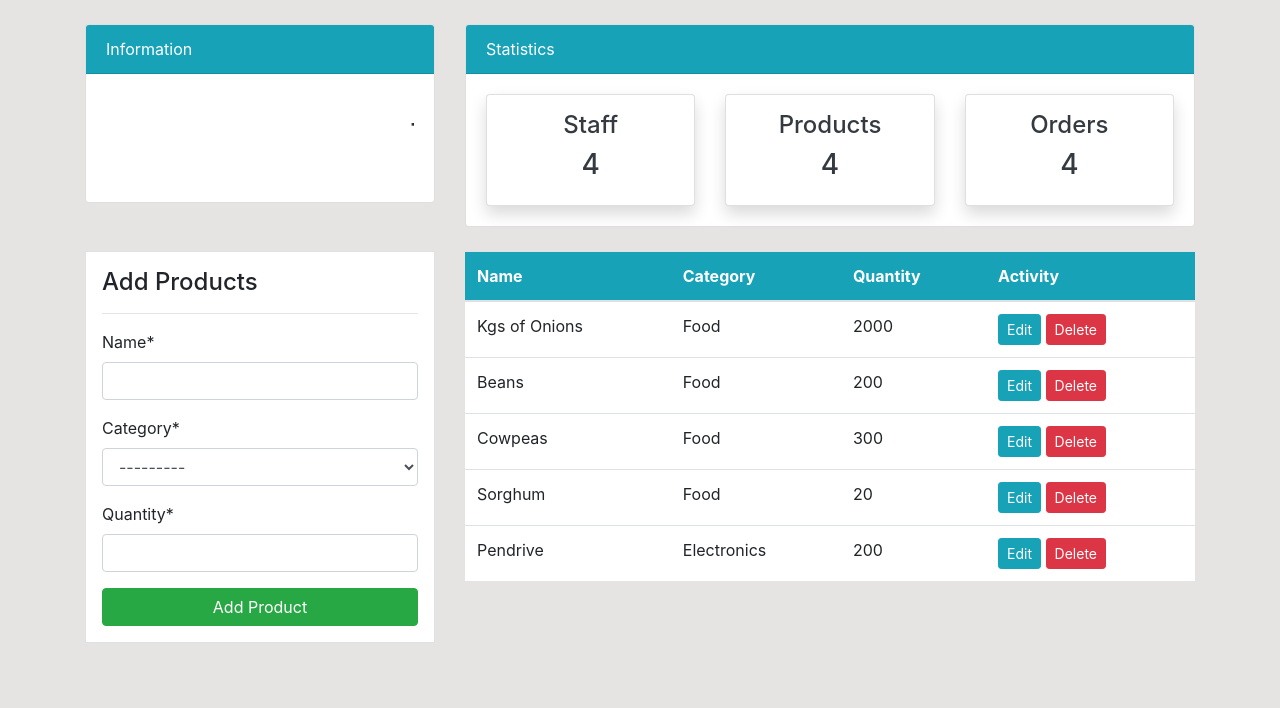
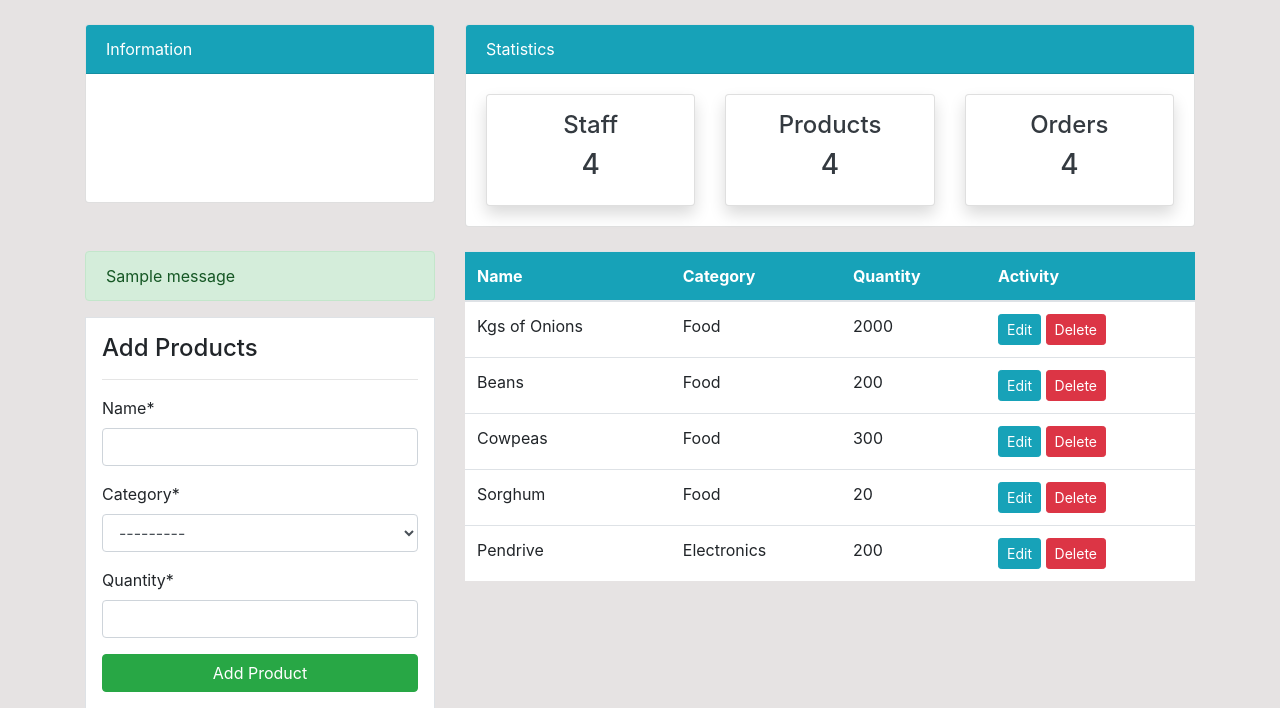
Before and after one commit to byron00123/IventoryManagementSystem, a Django app: page /product/ in a window 1280 px wide. Shown: the part 56-764 px from the top of the page. Run offline with Django 4.2, Linux system fonts and the light colour scheme; a user stored in the database is signed in; data comes from the database, SQL or seed files in the repository; both versions use the stored data as it was after the commit; one stand-in notice (Sample message) is shown; some libraries are stand-ins or nearby versions.

Commit message:
create flash message

```diff
--- a/dashboard/views.py
+++ b/dashboard/views.py
@@ -4,6 +4,7 @@ from django.contrib.auth.decorators import login_required
 from .models import Product, Order
 from .forms import ProductForm, OrderForm
 from django.contrib.auth.models import User
+from django.contrib import messages
 
 
 # Create your views here.
@@ -53,6 +54,9 @@ def product(request):
         form = ProductForm(request.POST)
         if form.is_valid():
             form.save()
+            product_name = form.cleaned_data.get('name')
+            messages.success(request, f'{product_name} has been added')
+
             return redirect("dashboard-product")
 
     else:
--- a/templates/dashboard/product.html
+++ b/templates/dashboard/product.html
@@ -10,6 +10,14 @@
 <div class="container">
     <div class="row my-4">
     <div class="col-md-4">
+       {% for message in messages %}
+       {% if message%}
+        <div class="alert alert-{{ message.tags }}">
+            {{ message }}
+
+        </div>
+       {% endif%}
+       {% endfor %}
     <div class="border bg-white p-3">
     <h4>Add Products</h4>
     <hr>
--- a/templates/dashboard/staff_index.html
+++ b/templates/dashboard/staff_index.html
@@ -27,6 +27,7 @@
                                 <th scope="col">Product</th>
                                 <th scope="col">Category</th>
                                 <th scope="col">Quantity</th>
+                                <th scope="col">Date</th>
                             </tr>
                         </thead>
                         <tbody>
@@ -36,6 +37,7 @@
                                 <td>{{ order.product.name }}</td>
                                 <td>{{ order.product.category }}</td>
                                 <td>{{ order.order_quantity }}</td>
+                                <td>{{ order.date }}</td>
                             </tr>
                             {% endif %}
                             {% endfor %}
--- a/user/views.py
+++ b/user/views.py
@@ -1,6 +1,7 @@
 from django.shortcuts import render, redirect
 from django.contrib.auth.forms import UserCreationForm
 from .forms import CreateUserForm, UserUpdateForm, ProfileUpdateForm
+from django.contrib import messages
 
 
 # Create your views here.
@@ -10,6 +11,8 @@ def register(request):
       form = CreateUserForm(request.POST)
       if form.is_valid():
          form.save()
+         username = form.cleaned_data.get('username')
+         messages.success(request, f'Account has been created for {username}. Continue to Login ')
          return redirect('user-login')
     else:
         form = CreateUserForm()
```
Also changed, not shown: templates/user/login.html (+8 -0 lines), db.sqlite3.
